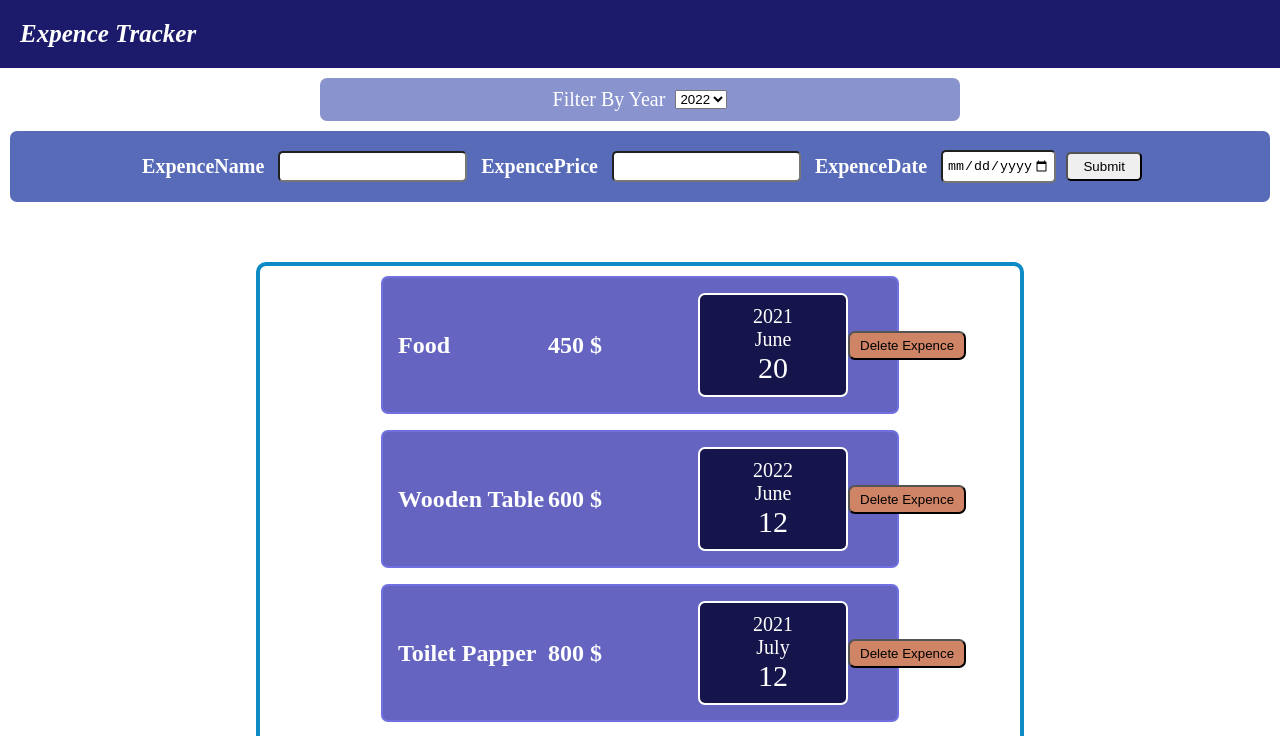
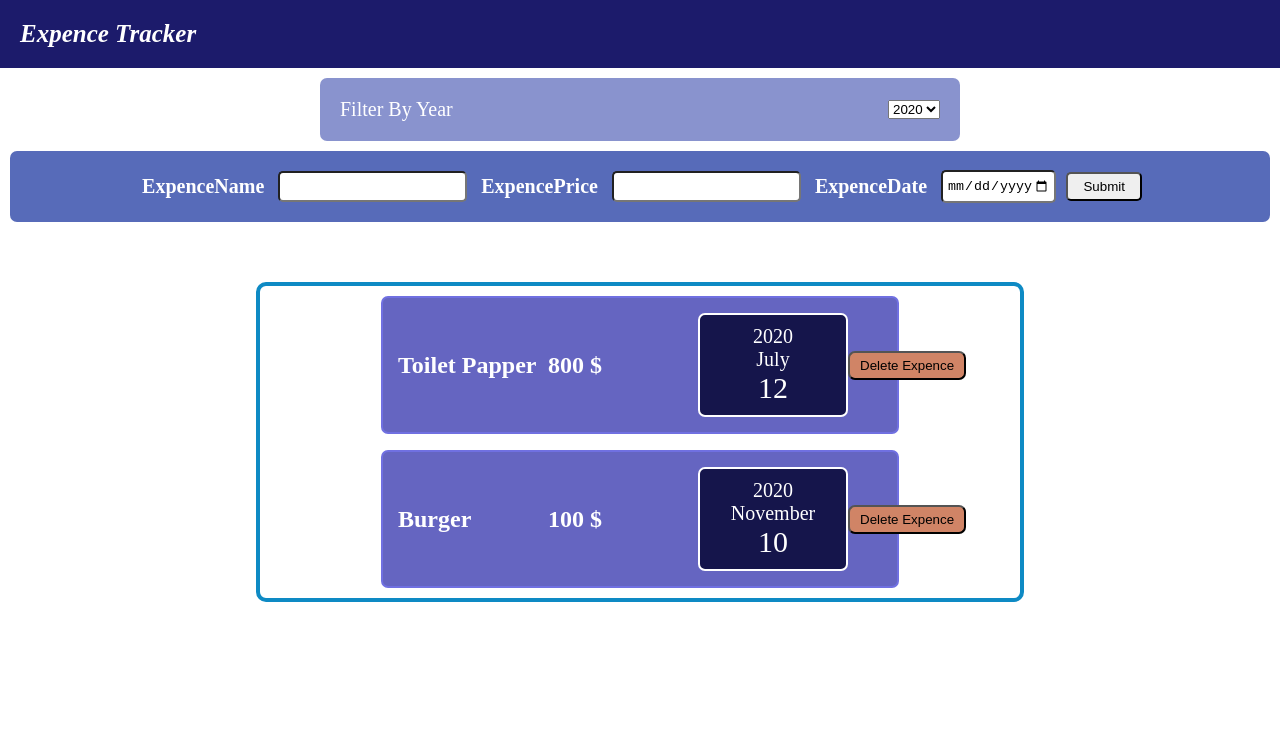
Before and after one commit to Sourav0809/ReactexpenceItem, a React (Create React App) app: page / in a window 1280 px wide. Shown: the top 736 px of the page. Built offline with nearby package versions, Linux system fonts and the light colour scheme.

Commit message:
Filtering Expences

```diff
--- a/src/App.js
+++ b/src/App.js
@@ -8,33 +8,37 @@ import ExpenceFiiter from "./Components/Expences/ExpenceFilter";
 
 const App = () => {
   const Expences = [
-    { id: 1, expenceName: "Food", Price: 450, date: new Date(2021, 5, 20) },
-    { id: 2, expenceName: "Wooden Table", Price: 600, date: new Date(2022, 5, 12) },
-    { id: 3, expenceName: "Toilet Papper", Price: 800, date: new Date(2021, 6, 12) },
-    { id: 4, expenceName: "Burger", Price: 100, date: new Date(2021, 10, 10) },
-    { id: 5, expenceName: "Petrol", Price: 4150, date: new Date(2021, 5, 12) },
-    { id: 6, expenceName: "Movies", Price: 250, date: new Date(2021, 4, 12) }
+    { id: 1, expenceName: "Food", Price: 450, date: new Date(2022, 5, 20) },
+    { id: 2, expenceName: "Wooden Table", Price: 600, date: new Date(2021, 5, 12) },
+    { id: 3, expenceName: "Toilet Papper", Price: 800, date: new Date(2020, 6, 12) },
+    { id: 4, expenceName: "Burger", Price: 100, date: new Date(2020, 10, 10) },
+    { id: 5, expenceName: "Petrol", Price: 4150, date: new Date(2019, 5, 12) },
+    { id: 6, expenceName: "Movies", Price: 250, date: new Date(2021, 4, 12) },
+    { id: 7, expenceName: "Shopping", Price: 1250, date: new Date(2018, 4, 12) },
+    { id: 8, expenceName: "Petrol", Price: 2500, date: new Date(2018, 4, 12) }
   ]
 
   const [currData, updatedData] = useState(Expences)
 
 
-  console.log(currData);
+  const saveExpenceHandeler = (expence) => {
+    updatedData((prevdata) => {
+      return [...prevdata, expence]
 
-  const saveExpenceHandeler = (expence) => {
-    updatedData(
-      [...currData, expence]
+    }
     )
   }
 
   // for filter
 
-  const [filteredYear, setfilterdYear] = useState('')
+  const [filteredYear, setfilterdYear] = useState('2020')
   const filterChangeHandeler = (selectedYear) => {
     setfilterdYear(selectedYear)
-    console.log(selectedYear);
   }
 
+  const filteredExpence = Expences.filter((expenceValue) => {
+    return expenceValue.date.getFullYear().toString() === filteredYear
+  })
 
   return (
     <>
@@ -44,8 +48,8 @@ const App = () => {
       <div className="Container">
         <div className="items">
 
-          {currData.map((item) => {
-            return (<ExpenceItem Name={item.expenceName} Price={item.Price} Date={item.date} btnTitle={"Delete Expence"} />)
+          {filteredExpence.map((item) => {
+            return (<ExpenceItem key={item.id} Name={item.expenceName} Price={item.Price} Date={item.date} btnTitle={"Delete Expence"} />)
           })}
 
         </div>
--- a/src/Components/Expences/ExpenceFilter.css
+++ b/src/Components/Expences/ExpenceFilter.css
@@ -13,5 +13,6 @@
     gap: 10px;
     font-size: 20px;
     align-items: center;
-    justify-content: center;
+    justify-content: space-between;
+    padding: 10px;
 }
```
